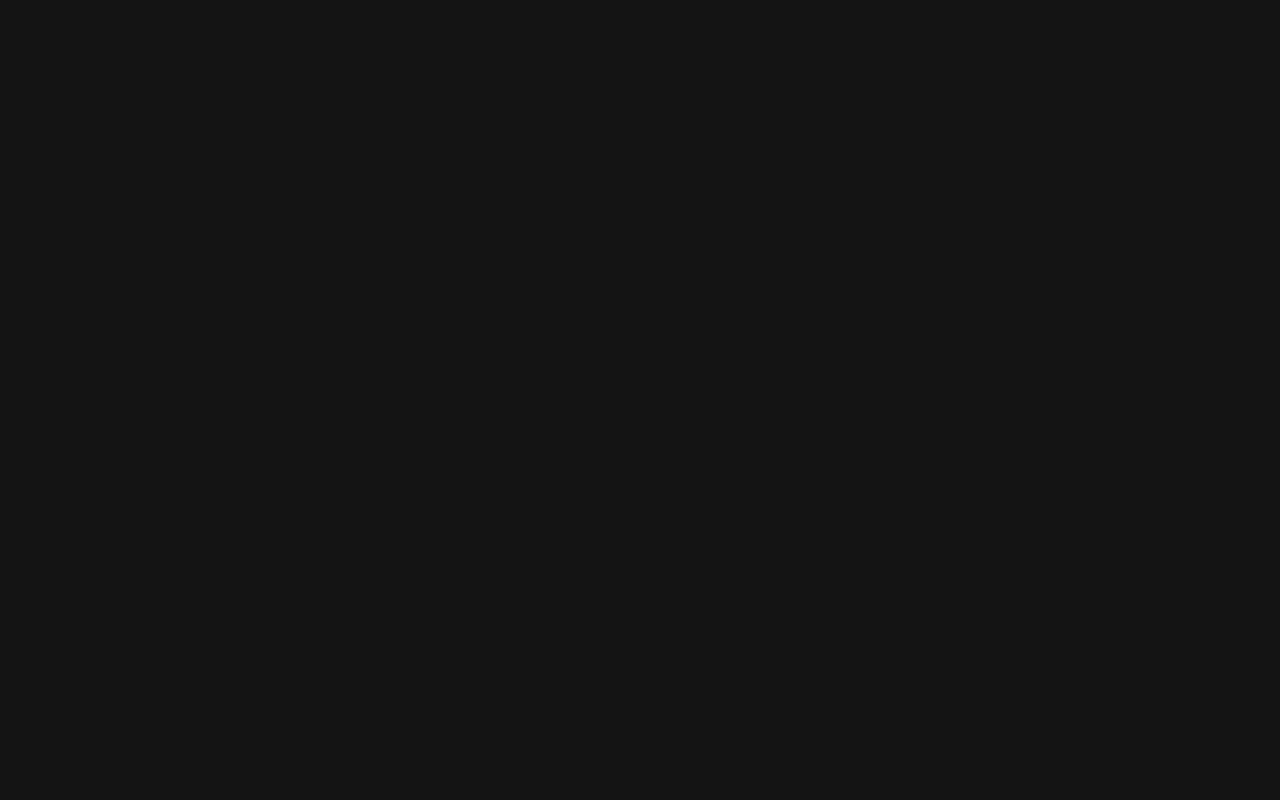
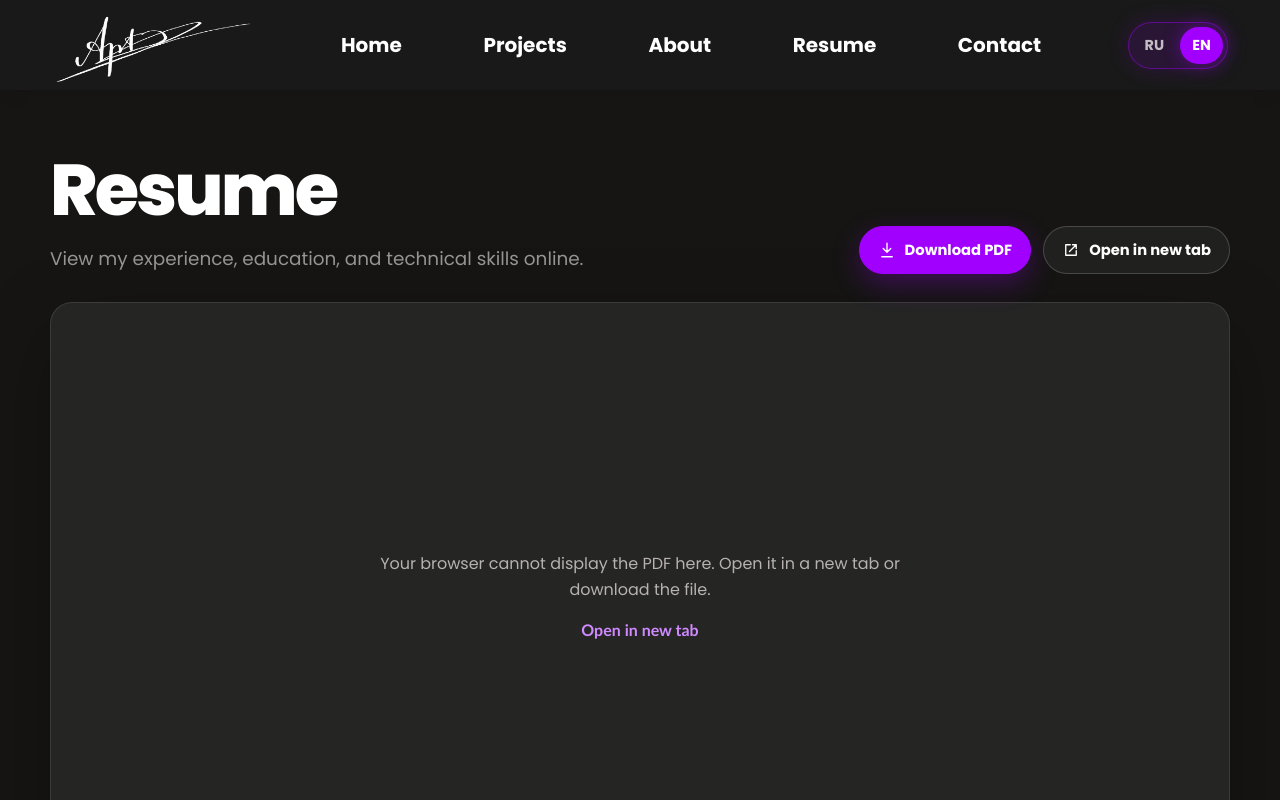
Before and after one commit to danserot/My-Portfolio-, a React (Create React App) app: page /resume in a window 1280 px wide. Before the commit this address had no page. Shown: the top 800 px of the page. Built offline with nearby package versions, Linux system fonts and the light colour scheme.

Commit message:
Added resume into header and webview

```diff
--- a/src/App.js
+++ b/src/App.js
@@ -2,6 +2,7 @@ import React from "react";
 import Home from "./pages/home";
 import Projects from "./pages/projects";
 import About from "./pages/about";
+import Resume from "./pages/resume";
 import { BrowserRouter, Routes, Route } from "react-router-dom";
 import { LanguageProvider } from "./languages";
 
@@ -13,6 +14,7 @@ export default function App() {
           <Route path="/" element={<Home />} />
           <Route path="/projects" element={<Projects />} />
           <Route path="/about" element={<About />} />
+          <Route path="/resume" element={<Resume />} />
         </Routes>
       </BrowserRouter>
     </LanguageProvider>
--- a/src/components/Container.jsx
+++ b/src/components/Container.jsx
@@ -1,6 +1,7 @@
 import "../styles/container.css";
 import FlipPhoto from "./FlipPhoto";
 import { useLanguage } from "../languages";
+import { Link } from "react-router-dom";
 
 export default function Container() {
   const { t } = useLanguage();
@@ -35,9 +36,9 @@ export default function Container() {
           </a>
         </div>
         <div>
-          <a href="./Artem Khloptsev CV.pdf" download="Artem Khloptsev CV">
+          <Link to="/resume">
             <button className="button_2">{home.secondaryAction}</button>
-          </a>
+          </Link>
         </div>
       </div>
       <div className="experience">
--- a/src/components/header.jsx
+++ b/src/components/header.jsx
@@ -60,7 +60,11 @@ export default function Header() {
             onClick={toggleMenu}
             aria-label={t.header.menuLabel}
             aria-expanded={isOpen}>
-            ☰
+            <span className="hamburger__icon" aria-hidden="true">
+              <span></span>
+              <span></span>
+              <span></span>
+            </span>
           </button>
         </div>
 
@@ -68,6 +72,7 @@ export default function Header() {
           <Link to="/" onClick={closeMenu}>{labels.home}</Link>
           <Link to="/projects" onClick={closeMenu}>{labels.projects}</Link>
           <Link to="/about" onClick={closeMenu}>{labels.about}</Link>
+          <Link to="/resume" onClick={closeMenu}>{labels.resume}</Link>
           <a href="https://t.me/@Artem_Khloptsev" onClick={closeMenu}>{labels.contact}</a>
         </nav>
 
@@ -80,6 +85,9 @@ export default function Header() {
           </div>
           <div className="headerblock">
             <Link to="/about">{labels.about}</Link>
+          </div>
+          <div className="headerblock">
+            <Link to="/resume">{labels.resume}</Link>
           </div>
           <div className="headerblock">
             <a
--- a/src/languages/en.js
+++ b/src/languages/en.js
@@ -7,6 +7,7 @@ export const en = {
       home: "Home",
       projects: "Projects",
       about: "About",
+      resume: "Resume",
       contact: "Contact",
     },
   },
@@ -17,8 +18,17 @@ export const en = {
     subtitle:
       "Frontend developer with strong proficiency in HTML5, CSS3, JavaScript (ES6+), and React. Experienced in building scalable, component-based interfaces, working with REST APIs and Supabase for backend integration. Solid foundation in backend fundamentals and object-oriented programming, with hands-on experience developing Java applications using core OOP principles. Focused on clean architecture, performance, and high-quality user experience.",
     primaryAction: "Get in Touch",
-    secondaryAction: "Download CV",
+    secondaryAction: "View CV",
     experienceTitle: "EXPERIENCE WITH",
+  },
+  resume: {
+    title: "Resume",
+    subtitle: "View my experience, education, and technical skills online.",
+    downloadAction: "Download PDF",
+    openAction: "Open in new tab",
+    viewerTitle: "Artem Khloptsev resume",
+    fallback:
+      "Your browser cannot display the PDF here. Open it in a new tab or download the file.",
   },
   footer: {
     role: "Frontend Developer • Software Engineering Student",
--- a/src/languages/ru.js
+++ b/src/languages/ru.js
@@ -7,6 +7,7 @@ export const ru = {
       home: "Главная",
       projects: "Проекты",
       about: "Обо мне",
+      resume: "Резюме",
       contact: "Контакты",
     },
   },
@@ -17,8 +18,17 @@ export const ru = {
     subtitle:
       "Frontend-разработчик с уверенными знаниями HTML5, CSS3, JavaScript (ES6+) и React. Создаю масштабируемые компонентные интерфейсы, работаю с REST API и Supabase для backend-интеграций. Имею базу в backend-разработке и ООП, а также практический опыт разработки Java-приложений. Фокусируюсь на чистой архитектуре, производительности и качественном пользовательском опыте.",
     primaryAction: "Связаться",
-    secondaryAction: "Скачать CV",
+    secondaryAction: "Посмотреть CV",
     experienceTitle: "ОПЫТ С",
+  },
+  resume: {
+    title: "Резюме",
+    subtitle: "Опыт, образование и технические навыки в удобном веб-просмотре.",
+    downloadAction: "Скачать PDF",
+    openAction: "Открыть в новой вкладке",
+    viewerTitle: "Резюме Артема Хлопцева",
+    fallback:
+      "Ваш браузер не может показать PDF на этой странице. Откройте его в новой вкладке или скачайте файл.",
   },
   footer: {
     role: "Frontend-разработчик • студент Software Engineering",
--- /dev/null
+++ b/src/pages/resume.jsx
@@ -0,0 +1,79 @@
+import CursorParticles from "../components/CursorParticles";
+import Footer from "../components/Footer";
+import Header from "../components/header";
+import { useLanguage } from "../languages";
+import "../styles/resume.css";
+
+const RESUME_PATH = "/Artem%20Khloptsev%20CV.pdf";
+const RESUME_VIEW_PATH = `${RESUME_PATH}#view=FitH&toolbar=1&navpanes=0`;
+
+function DownloadIcon() {
+  return (
+    <svg viewBox="0 0 24 24" aria-hidden="true">
+      <path d="M12 3v12m0 0 5-5m-5 5-5-5M5 21h14" />
+    </svg>
+  );
+}
+
+function ExternalLinkIcon() {
+  return (
+    <svg viewBox="0 0 24 24" aria-hidden="true">
+      <path d="M14 5h5v5m0-5-9 9M19 13v6H5V5h6" />
+    </svg>
+  );
+}
+
+export default function Resume() {
+  const { t } = useLanguage();
+  const resume = t.resume;
+
+  return (
+    <div className="resume-page">
+      <Header />
+
+      <main className="resume">
+        <header className="resume__header">
+          <div>
+            <h1>{resume.title}</h1>
+            <p>{resume.subtitle}</p>
+          </div>
+
+          <div className="resume__actions">
+            <a
+              className="resume__button resume__button--primary"
+              href={RESUME_PATH}
+              download="Artem Khloptsev CV.pdf">
+              <DownloadIcon />
+              {resume.downloadAction}
+            </a>
+            <a
+              className="resume__button resume__button--secondary"
+              href={RESUME_PATH}
+              target="_blank"
+              rel="noreferrer">
+              <ExternalLinkIcon />
+              {resume.openAction}
+            </a>
+          </div>
+        </header>
+
+        <section className="resume__viewer" aria-label={resume.viewerTitle}>
+          <object
+            data={RESUME_VIEW_PATH}
+            type="application/pdf"
+            title={resume.viewerTitle}>
+            <div className="resume__fallback">
+              <p>{resume.fallback}</p>
+              <a href={RESUME_PATH} target="_blank" rel="noreferrer">
+                {resume.openAction}
+              </a>
+            </div>
+          </object>
+        </section>
+      </main>
+
+      <Footer />
+      <CursorParticles />
+    </div>
+  );
+}
--- a/src/styles/header.css
+++ b/src/styles/header.css
@@ -42,7 +42,7 @@
 }
 
 .header_text {
-  width: min(48%, 620px);
+  width: min(62%, 760px);
   display: flex;
   flex-direction: row;
   justify-content: space-around;
@@ -97,12 +97,66 @@
 
 .hamburger {
   display: none;
+  width: 36px;
+  height: 36px;
+  padding: 7px;
   border: 0;
   background: transparent;
   color: white;
-  font-size: 28px;
-  line-height: 1;
   cursor: pointer;
+}
+
+.hamburger__icon,
+.hamburger__icon span {
+  display: block;
+}
+
+.hamburger__icon {
+  position: relative;
+  width: 22px;
+  height: 16px;
+}
+
+.hamburger__icon span {
+  position: absolute;
+  left: 0;
+  width: 100%;
+  height: 2px;
+  border-radius: 999px;
+  background: currentColor;
+  transition:
+    top 0.2s ease,
+    transform 0.2s ease,
+    opacity 0.2s ease;
+}
+
+.hamburger__icon span:nth-child(1) {
+  top: 0;
+}
+
+.hamburger__icon span:nth-child(2) {
+  top: 7px;
+}
+
+.hamburger__icon span:nth-child(3) {
+  top: 14px;
+}
+
+.hamburger.active .hamburger__icon span:nth-child(1),
+.hamburger.active .hamburger__icon span:nth-child(3) {
+  top: 7px;
+}
+
+.hamburger.active .hamburger__icon span:nth-child(1) {
+  transform: rotate(45deg);
+}
+
+.hamburger.active .hamburger__icon span:nth-child(2) {
+  opacity: 0;
+}
+
+.hamburger.active .hamburger__icon span:nth-child(3) {
+  transform: rotate(-45deg);
 }
 
 .nav {
--- /dev/null
+++ b/src/styles/resume.css
@@ -0,0 +1,188 @@
+.resume-page {
+  min-height: 100vh;
+  color: #ffffff;
+}
+
+.resume {
+  width: min(1180px, calc(100% - 48px));
+  margin: 0 auto;
+  padding: 64px 0 0;
+  font-family: Poppins, sans-serif;
+}
+
+.resume__header {
+  display: flex;
+  align-items: flex-end;
+  justify-content: space-between;
+  gap: 40px;
+  margin-bottom: 28px;
+}
+
+.resume__header h1 {
+  margin: 0;
+  font-size: clamp(2.4rem, 6vw, 4.5rem);
+  font-weight: 800;
+  line-height: 1;
+  letter-spacing: -0.04em;
+}
+
+.resume__header p {
+  max-width: 620px;
+  margin: 18px 0 0;
+  color: #969391;
+  font-size: clamp(1rem, 1.8vw, 1.15rem);
+  line-height: 1.65;
+}
+
+.resume__actions {
+  display: flex;
+  flex: 0 0 auto;
+  gap: 12px;
+}
+
+.resume__button {
+  min-height: 48px;
+  box-sizing: border-box;
+  display: inline-flex;
+  align-items: center;
+  justify-content: center;
+  gap: 9px;
+  padding: 0 18px;
+  border: 1px solid rgba(255, 255, 255, 0.18);
+  border-radius: 999px;
+  color: #ffffff;
+  font-family: Poppins, sans-serif;
+  font-size: 0.92rem;
+  font-weight: 700;
+  transition:
+    transform 0.2s ease,
+    border-color 0.2s ease,
+    box-shadow 0.2s ease,
+    background 0.2s ease;
+}
+
+.resume__button svg {
+  width: 18px;
+  height: 18px;
+  fill: none;
+  stroke: currentColor;
+  stroke-width: 1.8;
+  stroke-linecap: round;
+  stroke-linejoin: round;
+}
+
+.resume__button--primary {
+  border-color: #a100ff;
+  background: #a100ff;
+  box-shadow: 0 10px 28px rgba(161, 0, 255, 0.28);
+}
+
+.resume__button--secondary {
+  background: #20201f;
+}
+
+.resume__button:hover {
+  transform: translateY(-2px);
+  border-color: #c463ff;
+  box-shadow: 0 12px 30px rgba(161, 0, 255, 0.28);
+}
+
+.resume__button:focus-visible {
+  outline: 3px solid rgba(196, 99, 255, 0.55);
+  outline-offset: 3px;
+}
+
+.resume__viewer {
+  min-height: 760px;
+  overflow: hidden;
+  background: #252524;
+  border: 1px solid rgba(255, 255, 255, 0.1);
+  border-radius: 22px;
+  box-shadow: 0 28px 80px rgba(0, 0, 0, 0.28);
+}
+
+.resume__viewer object {
+  display: block;
+  width: 100%;
+  height: min(82vh, 980px);
+  min-height: 760px;
+  border: 0;
+}
+
+.resume__fallback {
+  min-height: 520px;
+  display: grid;
+  place-content: center;
+  justify-items: center;
+  gap: 18px;
+  padding: 32px;
+  text-align: center;
+}
+
+.resume__fallback p {
+  max-width: 520px;
+  margin: 0;
+  color: #b6b2af;
+  line-height: 1.6;
+}
+
+.resume__fallback a {
+  color: #d08aff;
+  font-weight: 700;
+}
+
+@media (max-width: 900px) {
+  .resume {
+    width: min(100% - 32px, 1180px);
+    padding-top: 44px;
+  }
+
+  .resume__header {
+    align-items: flex-start;
+    flex-direction: column;
+    gap: 24px;
+  }
+
+  .resume__actions {
+    width: 100%;
+  }
+
+  .resume__button {
+    flex: 1 1 0;
+  }
+}
+
+@media (max-width: 600px) {
+  .resume {
+    width: min(100% - 24px, 1180px);
+    padding-top: 34px;
+  }
+
+  .resume__header {
+    margin-bottom: 20px;
+  }
+
+  .resume__actions {
+    flex-direction: column;
+  }
+
+  .resume__button {
+    width: 100%;
+  }
+
+  .resume__viewer,
+  .resume__viewer object {
+    min-height: 68svh;
+    height: 68svh;
+  }
+
+  .resume__viewer {
+    border-radius: 14px;
+  }
+}
+
+@media (prefers-reduced-motion: reduce) {
+  .resume__button {
+    transition: none;
+  }
+}
```
